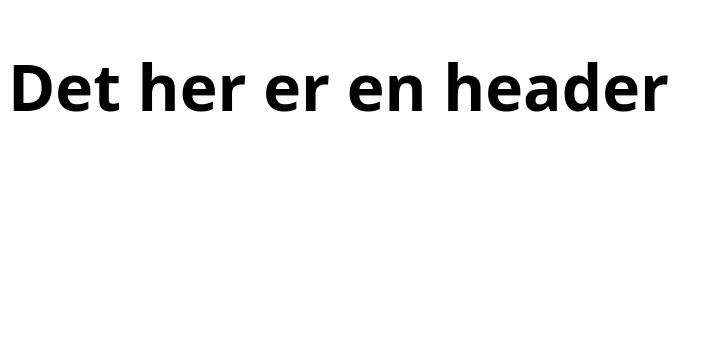
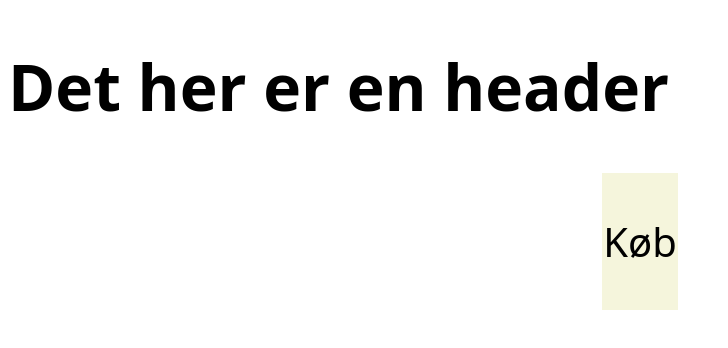
Before and after one commit to Dontosquare/UCL-Projekt-5, a plain HTML site: page index.html in a window 1280 px wide. Shown: the whole page, without its empty margins (0-728 px from the left). Drawn offline with Linux system fonts and the light colour scheme.

Commit message:
checkpoint

```diff
--- a/index.html
+++ b/index.html
@@ -8,8 +8,14 @@
     <script src="script.js" defer></script>
 </head>
 <body>
+<main>
+    <div class="header">
+    <h1></h1>
+    </div>
 
-    <h1 class="header"></h1>
-
+    <div class="shop__box">
+        <p>Køb</p>
+    </div>
+</main>
 </body>
 </html>
--- a/stylesheet.css
+++ b/stylesheet.css
@@ -1,4 +1,18 @@
+body{
+    font-family: system-ui, -apple-system, BlinkMacSystemFont, 'Segoe UI', Roboto, Oxygen, Ubuntu, Cantarell, 'Open Sans', 'Helvetica Neue', sans-serif;
+}
 
 .header{
     font-family: system-ui, -apple-system, BlinkMacSystemFont, 'Segoe UI', Roboto, Oxygen, Ubuntu, Cantarell, 'Open Sans', 'Helvetica Neue', sans-serif;
 }
+
+.shop__box{
+    justify-content: center;
+    text-align: center;
+    background-color: beige;
+    font-size: 40px;
+    margin-left: 47%;
+    margin-right: 47%;
+    padding-top: .1%;
+    padding-bottom: .1%;
+}
```
